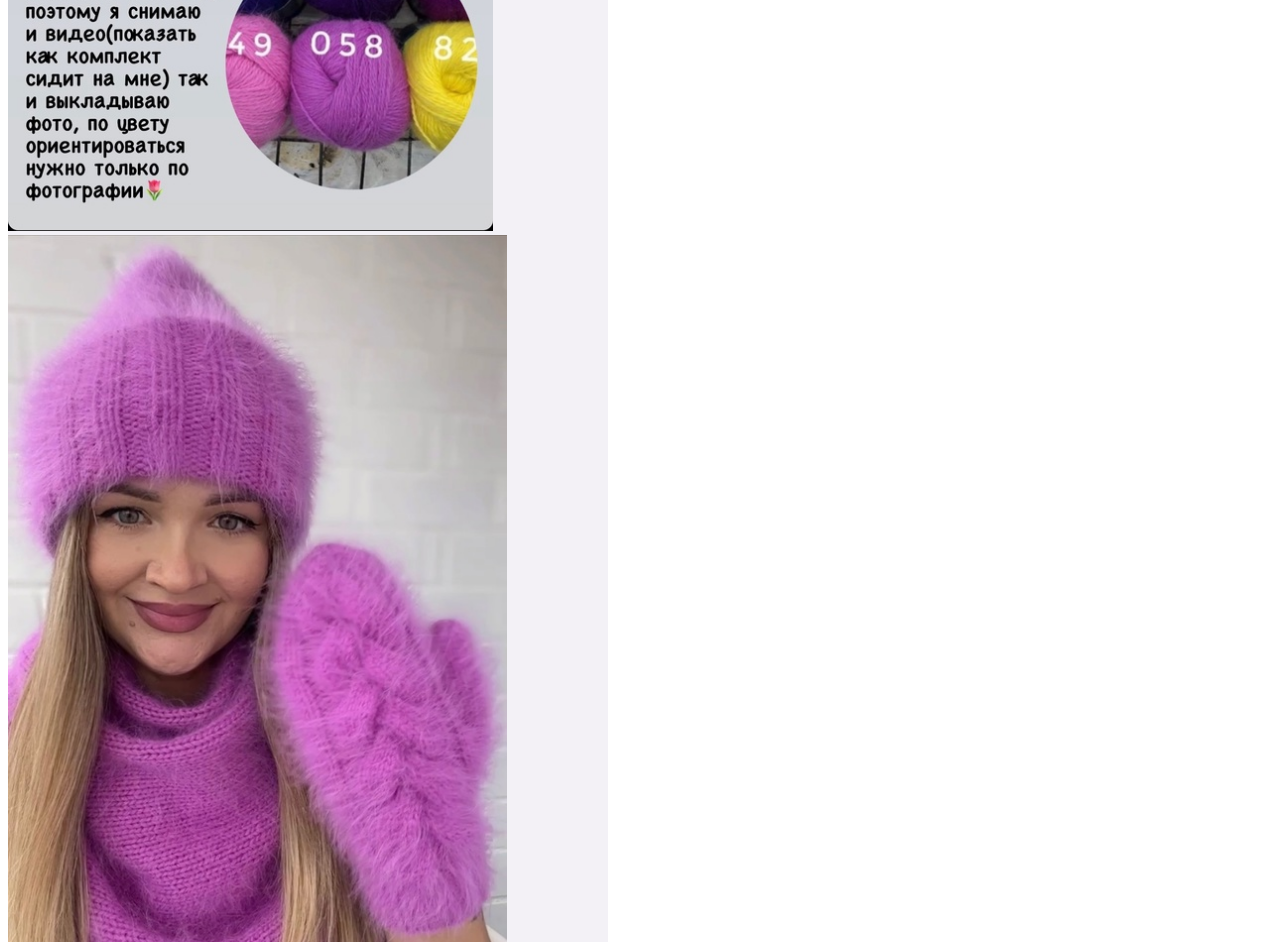
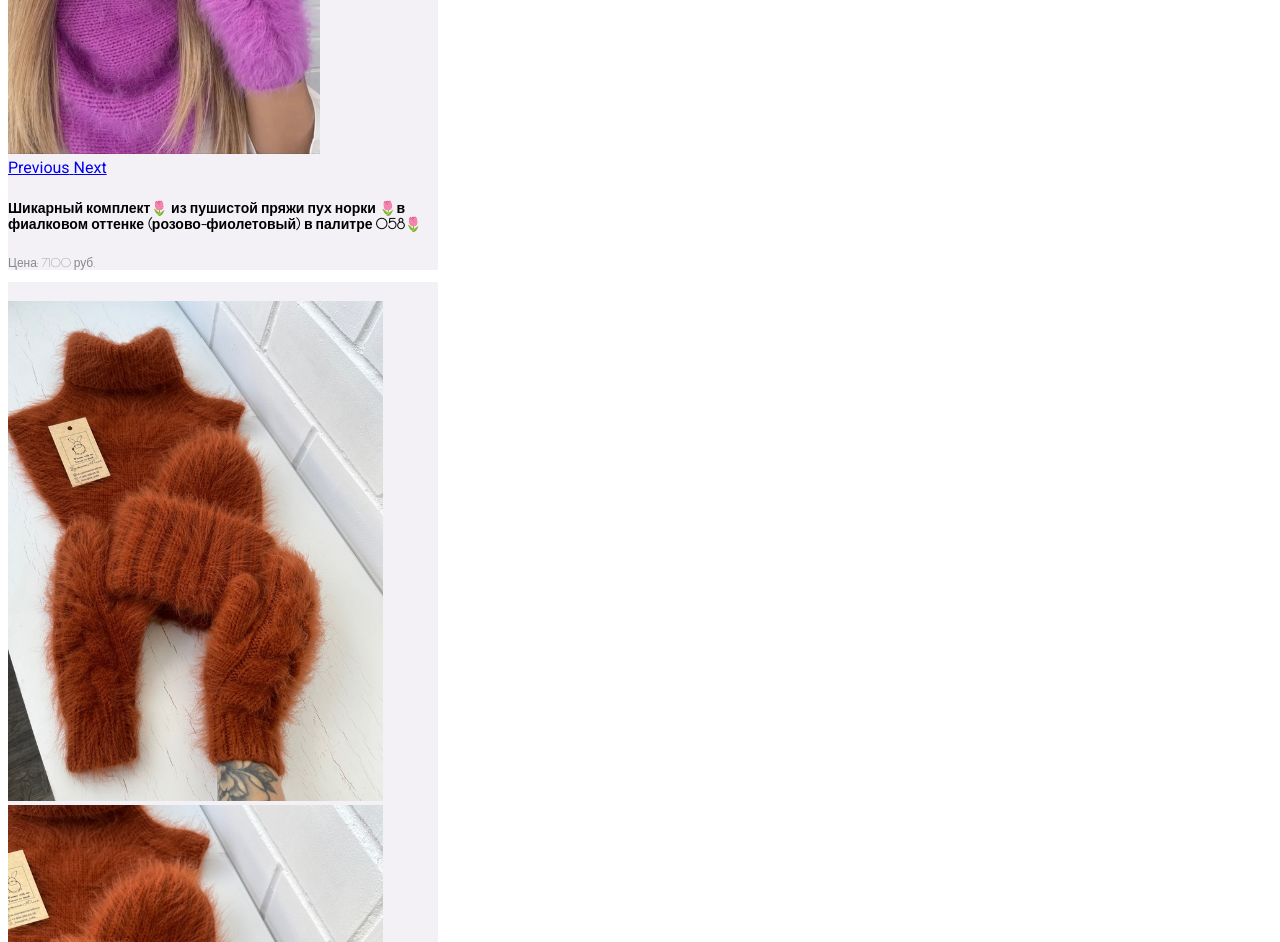
Before and after one commit to OrGaNiK777/Magazin-regist, a website with bundled scripts: page index.html in a window 1280 px wide. Shown: the part 1858-2800 px from the top of the page. Built offline with nearby package versions, Linux system fonts and the light colour scheme; files whose address does not match are found by name.

Commit message:
Update style.css

```diff
--- a/src/styles/style.css
+++ b/src/styles/style.css
@@ -9,7 +9,7 @@ body {
 	font-family: 'Roboto', sans-serif;
 }
 
-a {
+.header a {
 	margin-right: 5px;
 	text-decoration: none;
 	color: var(--bs-purple);
@@ -20,7 +20,12 @@ a:hover {
 	color: var(--bs-blue);
 }
 
+.col {
+	padding: 0;
+}
+
 .row {
+	margin: 0;
 	align-items: center;
 }
 
@@ -34,7 +39,7 @@ a:hover {
 }
 
 .header {
-	background-color: rgb(210, 210, 210);
+	background-color: #f3f1f6;
 	position: sticky;
 	top: 0px;
 	z-index: 100;
@@ -82,6 +87,7 @@ ul.contact_icons {
 .input-search {
 	transition: all 0.3s;
 	border: none;
+	background-color: #f3f1f6;
 }
 
 .input-search:focus {
@@ -96,14 +102,14 @@ ul.contact_icons {
 	border: none;
 	border-radius: 0;
 	background-color: #f3f1f6;
-	max-width: 600px;
+	max-width: 430px;
 }
 
 .carousel-item img {
 	border-radius: 0;
 	object-fit: contain;
-	max-height: 800px;
-	max-width: 600px;
+	max-height: 500px;
+	max-width: 430px;
 }
 
 .name {
@@ -115,6 +121,15 @@ ul.contact_icons {
 	font-family: 'Poiret One', sans-serif;
 	font-size: 12px;
 	color: rgb(136, 136, 136);
+}
+
+.carousel {
+	margin-left: auto;
+	margin-right: auto;
+}
+.carousel-control-next,
+.carousel-control-prev {
+	max-height: 500px;
 }
 
 .carousel-control-next-icon,
@@ -144,5 +159,4 @@ ul.contact_icons {
 .main {
 	margin-top: 10px;
 	padding-bottom: 15px;
-
 }
```
